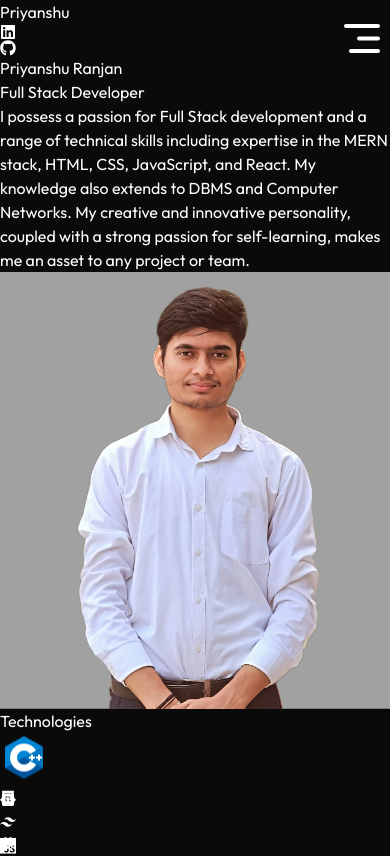
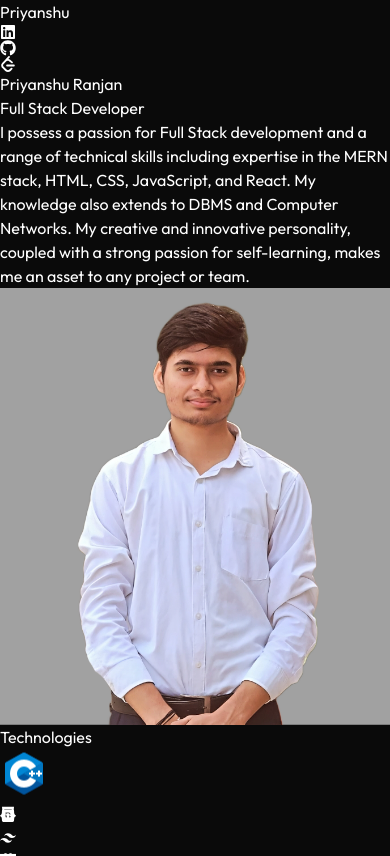
Before and after one commit to priyanshuuranjan/MyPortfolio, a React (Vite) app: page / in a window 390 px wide. Shown: the top 856 px of the page. Built offline with nearby package versions, Linux system fonts and the light colour scheme.

Commit message:
updating Navbar

```diff
--- a/src/Components/Pages/Navbar.css
+++ b/src/Components/Pages/Navbar.css
@@ -1,3 +1,71 @@
+/* mavbar.jsx code when i need to add more section then i use this hole code  */
+/* import "./Navbar.css";
+import menu_open from "../../assets/menu_open.svg";
+import menu_close from "../../assets/menu_close.svg";
+import { useRef } from "react";
+import { FaLinkedin, FaGithub } from "react-icons/fa";
+
+const Navbar = () => {
+  const menuRef = useRef();
+
+  const openMenu = () => {
+    menuRef.current.style.right = "0";
+  };
+  const closeMenu = () => {
+    menuRef.current.style.right = "-350px";
+  };
+
+  return (
+    <nav className="mb-20 flex item-center justify-between py-6">
+      <div className="flex flex-shrink-0 items-center">
+        <div className="mx-2 w-10 text-xl">Priyanshu</div>
+      </div>
+
+      <img
+        src={menu_open}
+        onClick={openMenu}
+        alt="Open Menu"
+        className="nav-mob-open mt-7"
+      />
+
+      <ul ref={menuRef} className="nav-menu">
+        <img
+          src={menu_close}
+          onClick={closeMenu}
+          alt="Close Menu"
+          className="nav-mob-close mt-7"
+        />
+
+        <li>Home</li>
+        <li>About Me</li>
+        <li>Services</li>
+        <li>Project</li>
+        <li>Contact</li>
+
+        <div className="m-5 flex item-center justify-center gap-5 text-2xl">
+          <a
+            href="https://www.linkedin.com/in/priyanshuranjan45/"
+            target="_blank"
+            rel="noopener noreferrer"
+          >
+            <FaLinkedin />
+          </a>
+          <a
+            href="https://github.com/priyanshuuranjan"
+            target="_blank"
+            rel="noopener noreferrer"
+          >
+            <FaGithub />
+          </a>
+        </div>
+      </ul>
+    </nav>
+  );
+};
+
+export default Navbar;
+ */
+
 .navbar {
   display: flex;
   align-items: center;
@@ -40,7 +108,7 @@
   }
   .nav-mob-open {
     display: block;
-    position: fixed;
+    margin-left: 420px;
     right: 10px;
   }
 
@@ -57,9 +125,9 @@
     align-items: start;
     top: 0;
     gap: 30px;
-    background-color: #1f0016;
+    background-color: #1a1a1a;
     width: 350px;
-    z-index: 2;
+    z-index: 20;
     transition: right 0.5s;
     right: -350px;
   }
--- a/src/Components/Pages/Navbar.jsx
+++ b/src/Components/Pages/Navbar.jsx
@@ -1,42 +1,37 @@
+import { SiLeetcode } from "react-icons/si";
 import "./Navbar.css";
-import menu_open from "../../assets/menu_open.svg";
-import menu_close from "../../assets/menu_close.svg";
-import { useRef } from "react";
+
 import { FaLinkedin, FaGithub } from "react-icons/fa";
 
 const Navbar = () => {
-  const menuRef = useRef();
-
-  const openMenu = () => {
-    menuRef.current.style.right = "0";
-  };
-  const closeMenu = () => {
-    menuRef.current.style.right = "-350px";
-  };
-
   return (
     <nav className="mb-20 flex item-center justify-between py-6">
       <div className="flex flex-shrink-0 items-center">
-        <div className="mx-2 w-10 text-xl">Priyanshu</div>
+        <div className="mx-2 w-10 text-2xl">Priyanshu</div>
       </div>
-      <img src={menu_open} onClick={openMenu} alt="" className="nav-mob-open mt-7"/>
 
-      <ul ref={menuRef} className="nav-menu">
-        <img
-          src={menu_close}
-          onClick={closeMenu}
-          alt=""
-          className="nav-mob-close mt-7"
-        />
-        <li>Home</li>
-        <li>About Me</li>
-        <li>Services</li>
-        <li>Project</li>
-        <li>Contact</li>
-      </ul>
-      <div className="m-8 flex item-center justify-center gap-5 text-2xl ">
-        <FaLinkedin />
-        <FaGithub />
+      <div className="m-5 flex item-center justify-center gap-5 text-2xl">
+        <a
+          href="https://www.linkedin.com/in/priyanshuranjan45/"
+          target="_blank"
+          rel="noopener noreferrer"
+        >
+          <FaLinkedin />
+        </a>
+        <a
+          href="https://github.com/priyanshuuranjan"
+          target="_blank"
+          rel="noopener noreferrer"
+        >
+          <FaGithub />
+        </a>
+        <a
+          href="https://leetcode.com/u/priyanshu_45/"
+          target="_blank"
+          rel="noopener noreferrer"
+        >
+          <SiLeetcode />
+        </a>
       </div>
     </nav>
   );
```
